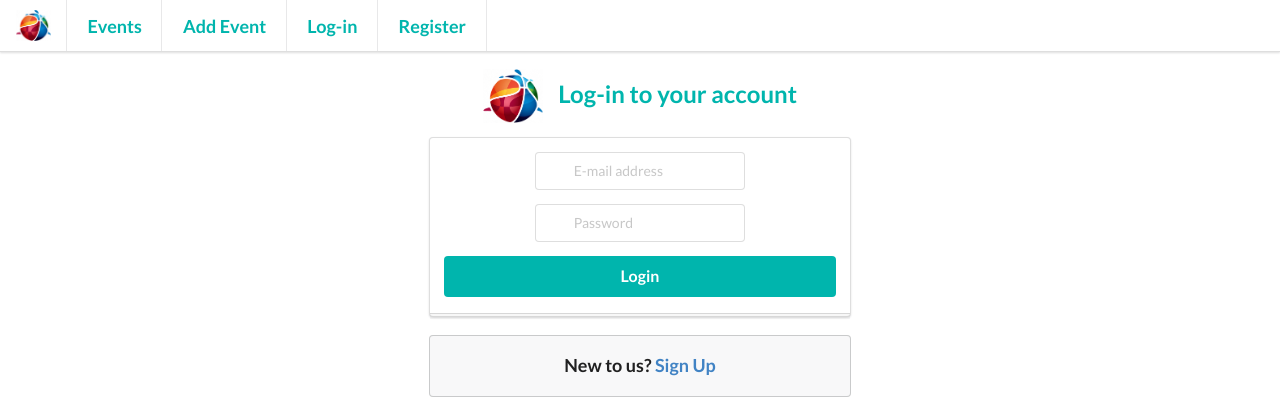
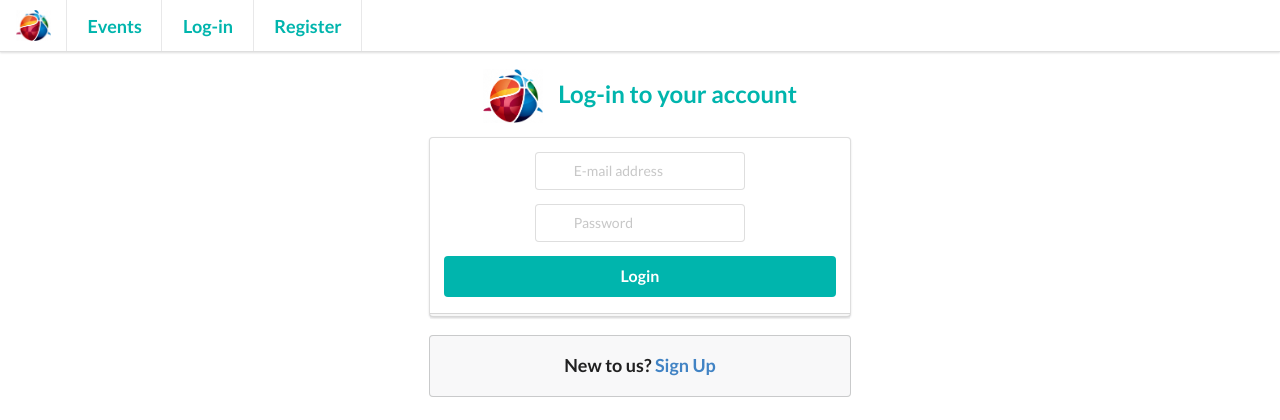
Before and after one commit to rakafaProg/php_events, a PHP site: page /pages/login.php in a window 1280 px wide. Shown: the top 420 px of the page. Run offline with PHP 8.4, Linux system fonts and the light colour scheme; some libraries are stand-ins or nearby versions; some web fonts are replaced.

Commit message:
fixed toggle invisible using

```diff
--- a/pages/events.php
+++ b/pages/events.php
@@ -1,8 +1,6 @@
 <?php
   require_once "header.php";
   require_once "../controlers/events-controler.php";
-
-  $myEvents = DataToObject::getEvents($userId);
 
   if (isset($_GET['join']) || isset($_GET['leave'])) {
     $tryJoinOrLeave = EventControler::JoinOrLeaveEvent($_GET, $userId);
@@ -10,6 +8,8 @@
     header("Refresh:3; url=events.php");
     die;
   }
+
+  $myEvents = DataToObject::getEvents($userId);
 
  ?>
 
--- a/pages/header.php
+++ b/pages/header.php
@@ -28,11 +28,6 @@
     <title>My Events</title>
     <link rel="icon" href="../images/logo.png">
     <link rel="stylesheet" href="../style/main.css" />
-    <!--
-    <link rel="stylesheet" href="https://cdnjs.cloudflare.com/ajax/libs/semantic-ui/2.2.9/semantic.min.css"/>
-
-    <script src="https://cdnjs.cloudflare.com/ajax/libs/semantic-ui/2.2.9/semantic.min.js"></script>
-  -->
     <link rel="stylesheet" href="../semantic-ui/semantic.min.css" />
     <link rel="stylesheet" href="../semantic-ui/icon.css" />
     <link rel="stylesheet" type="text/css" href="https://semantic-ui.com/dist/components/icon.css">
@@ -51,13 +46,13 @@
   </div>
 
   <a class="item ui header teal" href="events.php">Events</a>
-  <a class="item ui header teal" href="add_event.php">Add Event</a>
-  <a class="item ui header teal <?php if(isset($userName)) echo 'invisible'; ?> " href="login.php">Log-in</a>
-  <a class="item ui header teal <?php if(isset($userName)) echo 'invisible'; ?> " href="register.php">Register</a>
-  <div class="item ui right header blue <?php if(!isset($userName)) echo 'invisible'; ?> ">
+  <a class="item ui header teal <?= tuggleVisilbe($userId, true) ?>" href="add_event.php">Add Event</a>
+  <a class="item ui header teal <?= tuggleVisilbe($userId, false) ?>" href="login.php">Log-in</a>
+  <a class="item ui header teal <?= tuggleVisilbe($userId, false) ?>" href="register.php">Register</a>
+  <div class="item ui right header blue <?= tuggleVisilbe($userId, true) ?>">
     <?php if(isset($userName)) echo "Wellcome ".$userName; ?>
   </div>
-  <a class="item ui header blue <?php if(!isset($userName)) echo 'invisible'; ?> " href="log-out.php">Sign-out</a>
+  <a class="item ui header blue <?= tuggleVisilbe($userId, true) ?>" href="log-out.php">Sign-out</a>
 
 </div>
 <p> .
--- a/pages/login.php
+++ b/pages/login.php
@@ -46,15 +46,6 @@
       <div class="ui error message"></div>
     </form>
 
-    <div class="ui icon warning message <?php if(!isset($invalidPassword)) echo 'invisible'; ?>">
-      <i class="lock icon"></i>
-      <div class="content">
-        <div class="header">
-          Login failed!
-        </div>
-        <p>You might have misspelled your email or password!</p>
-      </div>
-    </div>
     <div class="ui message">
       New to us? <a href="register.php">Sign Up</a>
     </div>
--- a/pages/register.php
+++ b/pages/register.php
@@ -70,7 +70,7 @@
       <div class="ui error message"></div>
     </form>
 
-    <div class="ui icon warning message <?php if(!isset($invalidPassword)) echo 'invisible'; ?>">
+    <div class="ui icon warning message <?= tuggleVisilbe($invalidPassword, true) ?>">
       <i class="lock icon"></i>
       <div class="content">
         <div class="header">
```
Also changed, not shown: data/dal.php (+0 -80 lines).
